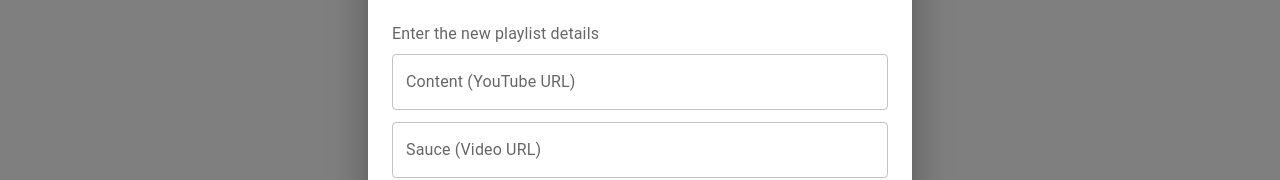
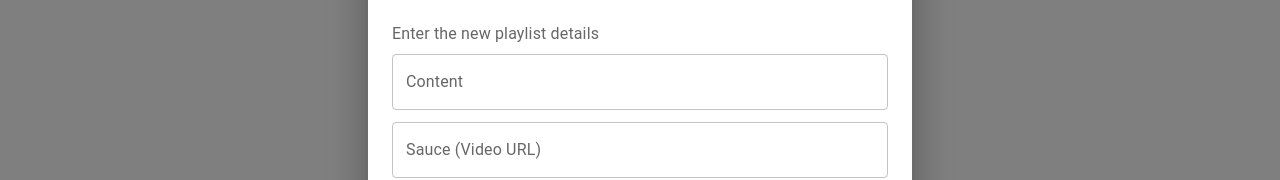
Before and after one commit to Jabril-Mahamud/Supabase-Csharp-react, a React (Vite) app in the folder reactappc.client/: page /views in a window 1280 px wide. Both pictures are taken after a click on the button "ADD PLAYLIST". Shown: the part 304-484 px from the top of the page. Built offline with nearby package versions, Linux system fonts and the light colour scheme; no server answers.

Commit message:
just removed a comment

```diff
--- a/reactappc.client/src/pages/Views.tsx
+++ b/reactappc.client/src/pages/Views.tsx
@@ -86,7 +86,6 @@ const Views: React.FC = () => {
             const newPlaylist = {
                 ...formData,
                 app: app,
-                // Remove date and time from here, they'll be set by the server
             };
             const response = await fetch('https://localhost:7294/api/Playlist', {
                 method: 'POST',
@@ -202,7 +201,7 @@ const Views: React.FC = () => {
                         <TextField
                             autoFocus
                             margin="dense"
-                            label="Content (YouTube URL)"
+                            label="Content"
                             type="text"
                             fullWidth
                             value={formData.content || ''}
```
